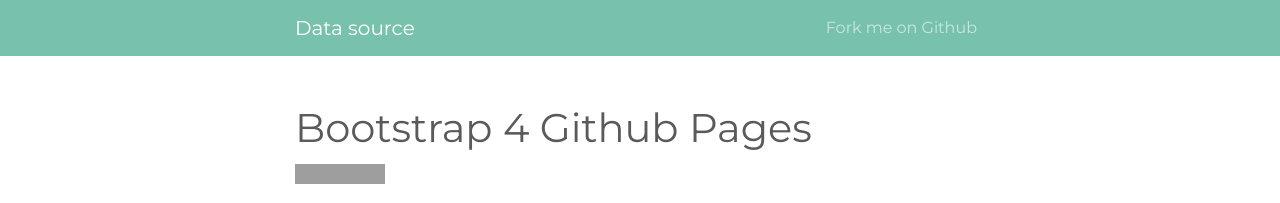
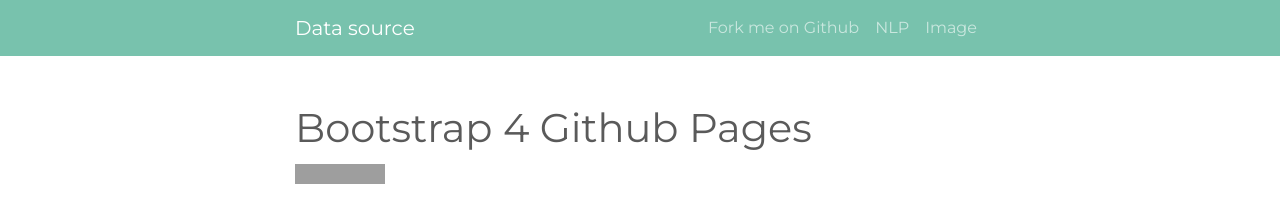
Before and after one commit to RoiPeleg/Data-Hub, a Jekyll site: the page built from index.md, in a window 1280 px wide and 900 px high. Shown: the top 203 px of the window. Built offline with Jekyll 4.4.1, drawn with Linux system fonts in a browser that asks for light colours; grey boxes are pictures that could not be loaded.

Commit message:
Update header.html

```diff
--- a/_includes/header.html
+++ b/_includes/header.html
@@ -20,6 +20,12 @@
         <li class="nav-item">
           <a class="nav-link" href="{{ site.github.repository_url }}">Fork me on Github</a>
         </li>
+          <li class="nav-item">
+          <a class="nav-link" href="{{ site.github.repository_url/NLP }}">NLP</a>
+        </li>
+          <li class="nav-item">
+          <a class="nav-link" href="{{ site.github.repository_url }}">Image</a>
+        </li>
       </ul>
     </div>
   </div>
```
